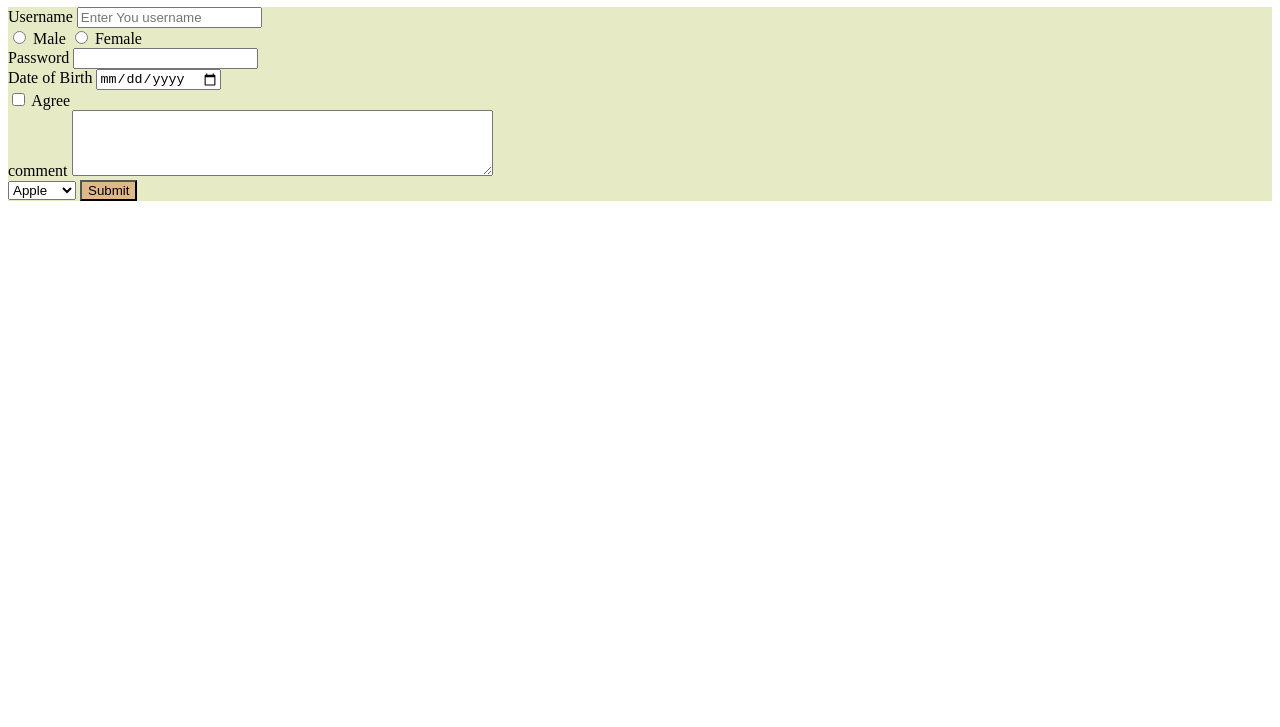
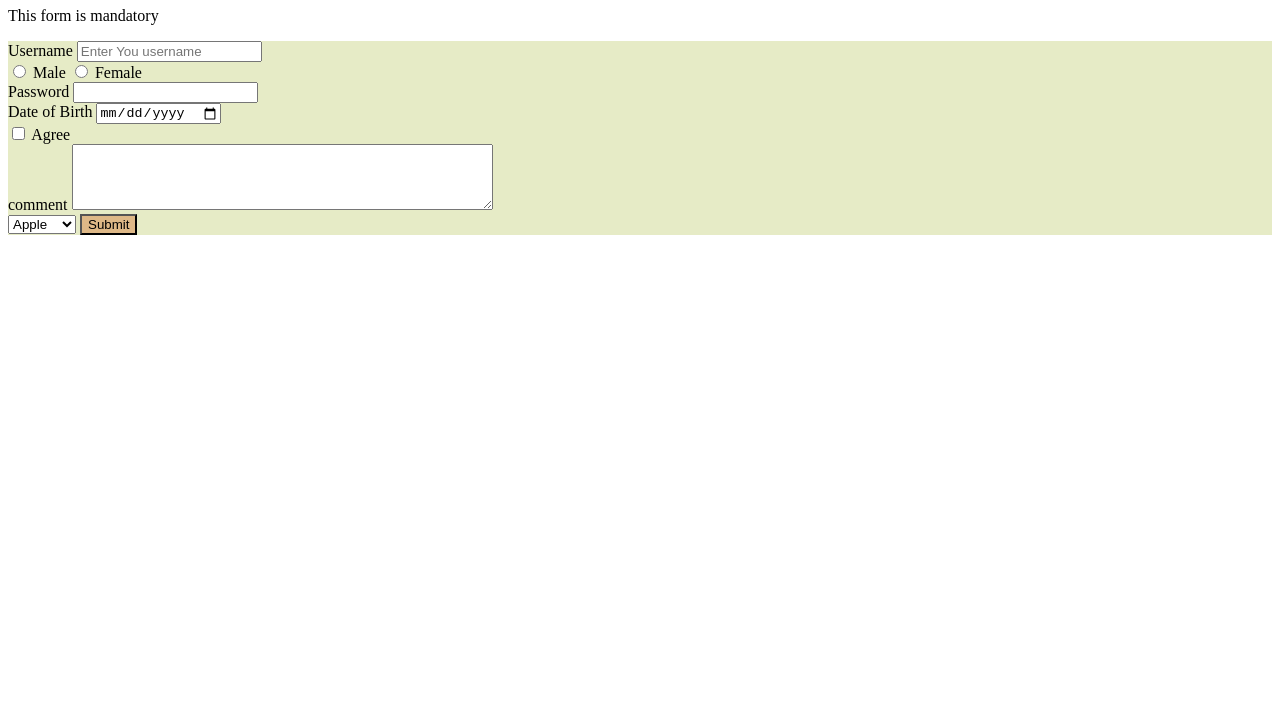
Before and after one commit to SanjeetKashyap/DevopsRepo, a plain HTML site: page index.html in a window 1280 px wide. Shown: the part 73-800 px from the top of the page. Drawn offline with Linux system fonts and the light colour scheme.

Commit message:
Added paragraph tag in file

```diff
--- a/index.html
+++ b/index.html
@@ -7,6 +7,7 @@
 </head>
 <body>
     <h1> Sample Form</h1>
+    <p>This form is mandatory</p>
     <form action="post" style="background-color: rgb(230, 235, 198);">
         <div>
             <label for="username">Username </label>
```
